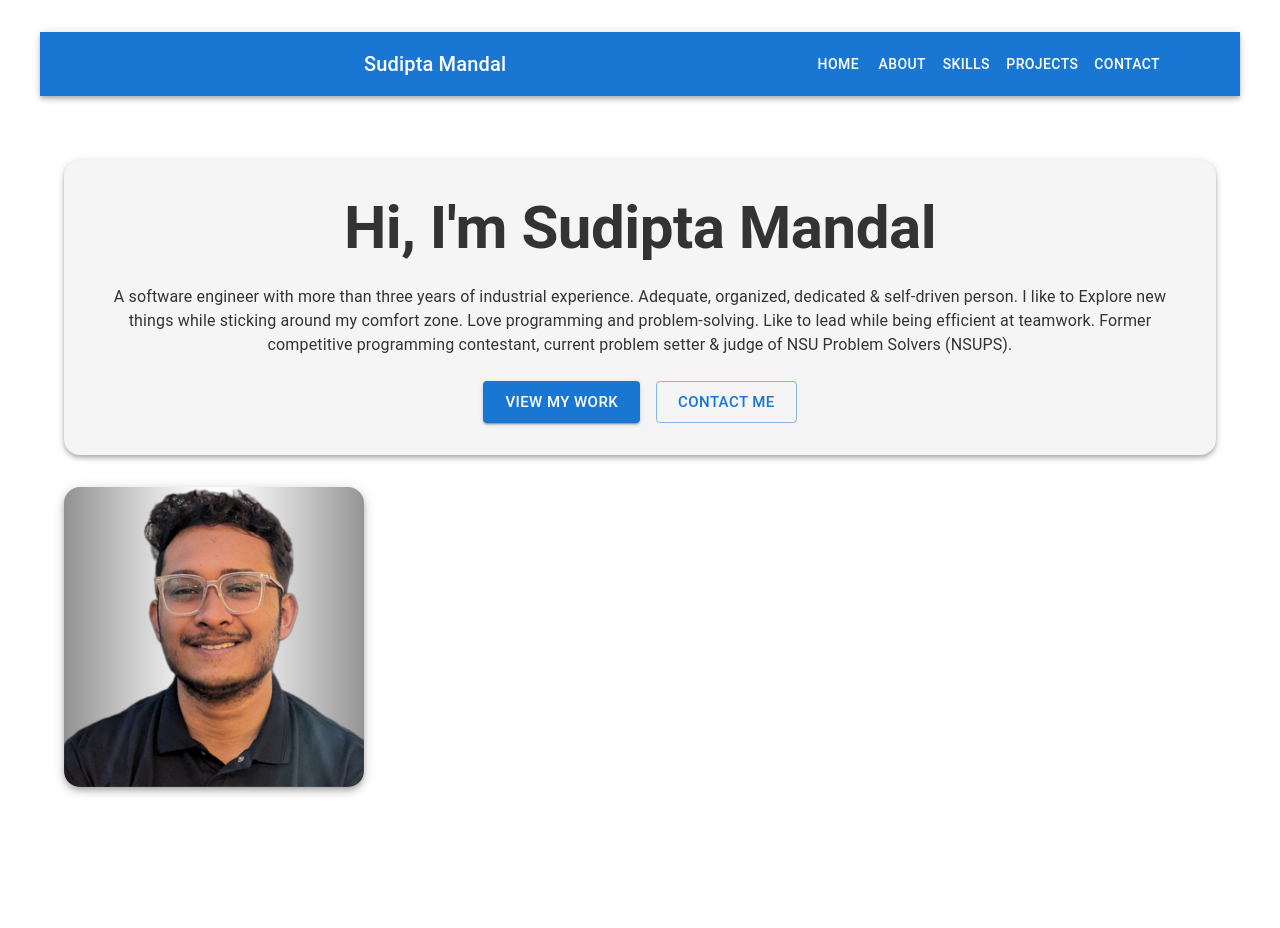
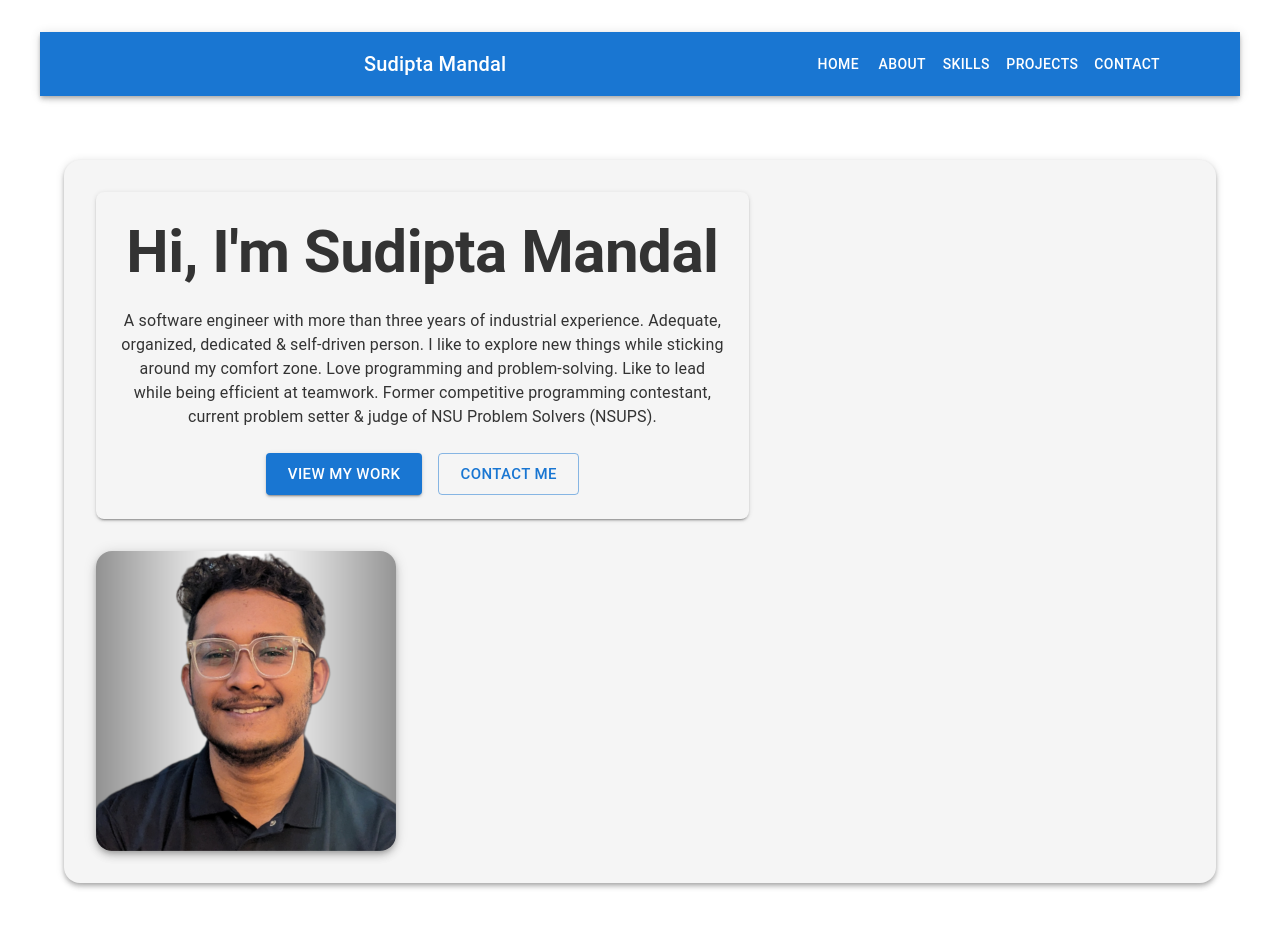
Before and after one commit to MrMandalNSU/portfolio, a React (Vite) app: page / in a window 1280 px wide. Shown: the top 928 px of the page. Before the commit the page ends 883 px from the top, so only its background shows below. Built offline with nearby package versions, Linux system fonts and the light colour scheme; some icons are missing.

Commit message:
moved photo inside the paper

```diff
--- a/src/contexts/Intro.jsx
+++ b/src/contexts/Intro.jsx
@@ -3,11 +3,19 @@ import { styled } from "@mui/material/styles";
 
 const PROFILE_PHOTO = "./sudipta_dp.png";
 
-const StyledPaper = styled(Paper)(({ theme }) => ({
+const OuterPaper = styled(Paper)(({ theme }) => ({
   padding: theme.spacing(4),
   borderRadius: theme.spacing(2),
   boxShadow: theme.shadows[4],
+}));
+
+const TextBox = styled(Box)(({ theme }) => ({
+  padding: theme.spacing(3),
+  backgroundColor: theme.palette.background.paper,
+  borderRadius: theme.spacing(1),
+  boxShadow: theme.shadows[2],
   height: "100%",
+  width: "60%",
   display: "flex",
   flexDirection: "column",
   justifyContent: "center",
@@ -27,26 +35,27 @@ const Intro = () => {
     <Box
       sx={{
         py: 8,
-        minHeight: "calc(100vh - 64px)", // Full height minus navbar
+        minHeight: "calc(100vh - 64px)",
         display: "flex",
         alignItems: "center",
       }}
     >
       <Container maxWidth="lg">
+        <OuterPaper elevation={3}>
           <Grid container spacing={4} alignItems="center">
             <Grid item xs={12} md={6}>
-            <StyledPaper elevation={3}>
+              <TextBox>
                 <Typography variant="h2" component="h1" gutterBottom>
                   Hi, I'm Sudipta Mandal
                 </Typography>
                 <Typography variant="body1">
                   A software engineer with more than three years of industrial
-                experience. Adequate, organized, dedicated & self-driven person.
-                I like to Explore new things while sticking around my comfort
-                zone. Love programming and problem-solving. Like to lead while
-                being efficient at teamwork. Former competitive programming
-                contestant, current problem setter & judge of NSU Problem
-                Solvers (NSUPS).
+                  experience. Adequate, organized, dedicated & self-driven
+                  person. I like to explore new things while sticking around my
+                  comfort zone. Love programming and problem-solving. Like to
+                  lead while being efficient at teamwork. Former competitive
+                  programming contestant, current problem setter & judge of NSU
+                  Problem Solvers (NSUPS).
                 </Typography>
                 <Box sx={{ mt: 3 }}>
                   <Button
@@ -61,14 +70,17 @@ const Intro = () => {
                     Contact Me
                   </Button>
                 </Box>
-            </StyledPaper>
+              </TextBox>
             </Grid>
 
-          <Grid item xs={12} md={6}>
-            <Box
+            <Grid
+              item
+              xs={12}
+              md={6}
               sx={{
                 display: "flex",
                 justifyContent: "center",
+                alignItems: "center",
               }}
             >
               <ProfileImage
@@ -78,9 +90,9 @@ const Intro = () => {
                   e.target.src = "./sudipta_dp.png";
                 }}
               />
-            </Box>
             </Grid>
           </Grid>
+        </OuterPaper>
       </Container>
     </Box>
   );
```
Lines whose indentation alone changed are shown as unchanged.
